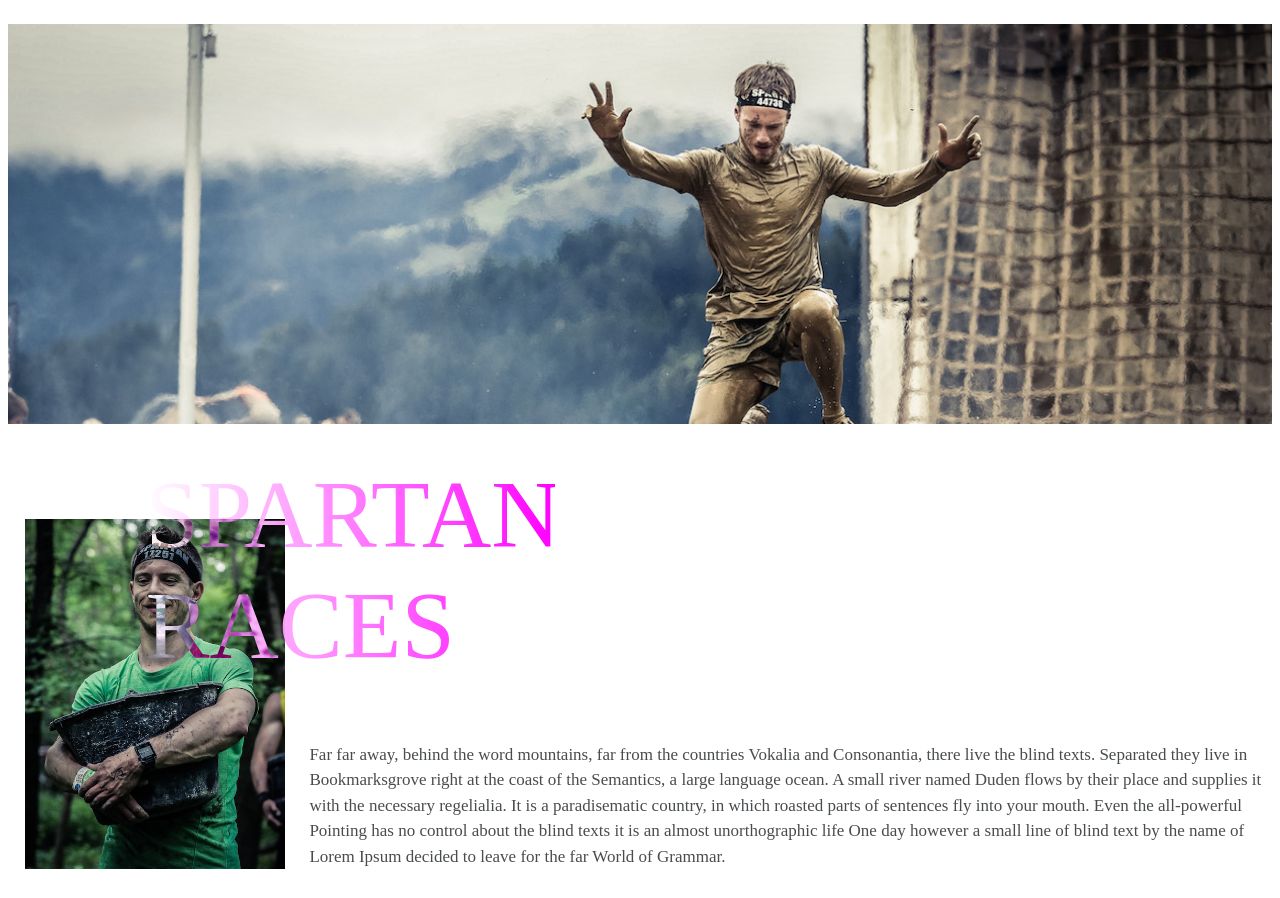
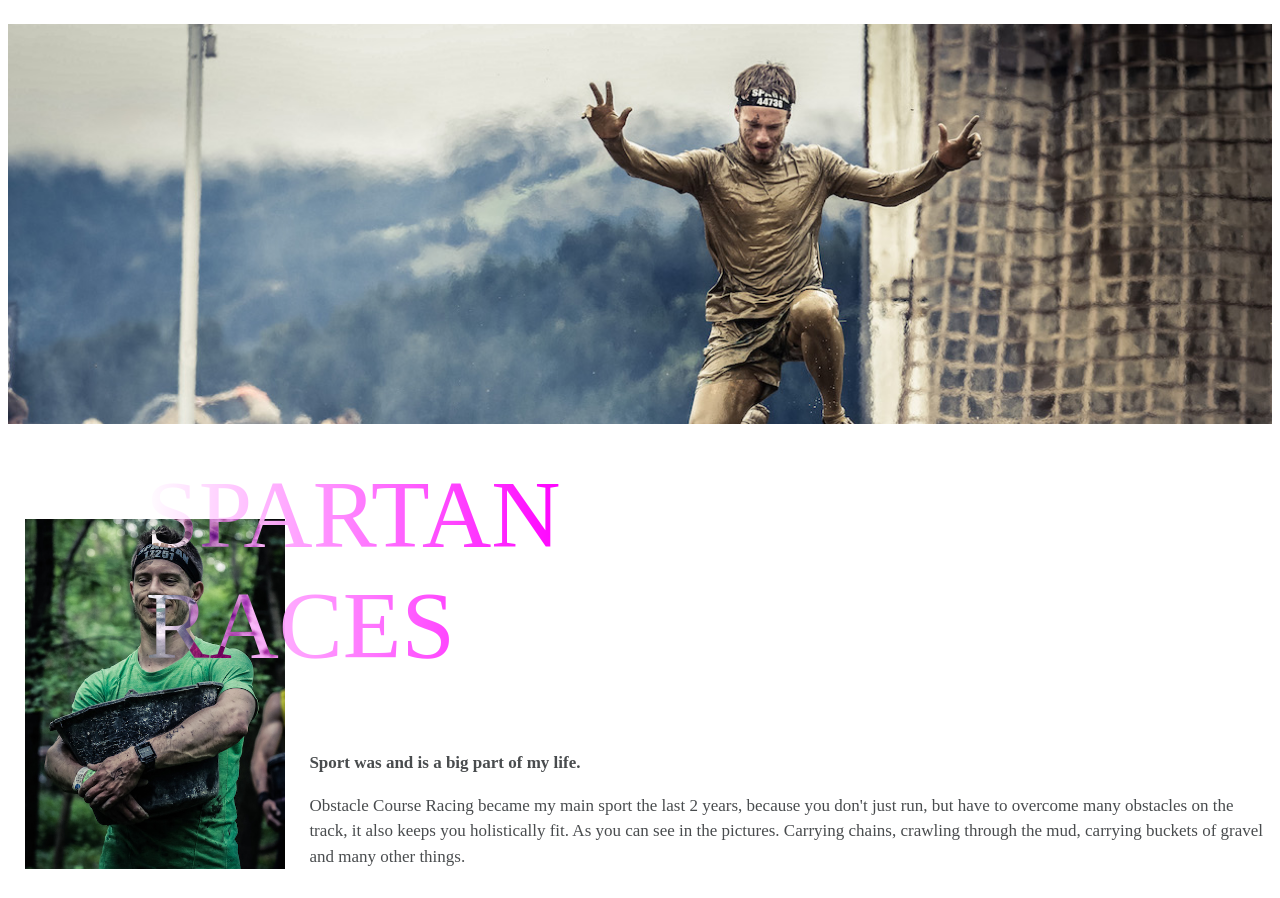
Before and after one commit to LifeOfQui/me-gatsby, a Gatsby site: page /spartan-races in a window 1280 px wide. Shown: the part 54-952 px from the top of the page. Built offline with nearby package versions, Linux system fonts and the light colour scheme; Gatsby itself is replaced by a stand-in of ours.

Commit message:
Texte + Responsiv

```diff
--- a/src/components/SpartanRaceGrid/index.js
+++ b/src/components/SpartanRaceGrid/index.js
@@ -1,6 +1,5 @@
 import React from 'react'
 import { Element } from 'react-scroll'
-import LazyLoad from 'react-lazyload'
 import styled from 'styled-components'
 
 import hero from '../../images/grid/hero.jpg'
@@ -12,20 +11,41 @@ import rock from '../../images/grid/rock.jpg'
 import emMedal from '../../images/grid/emMedal.jpg'
 import sandbag from '../../images/grid/sandbag.jpg'
 
+const Wrapper = styled.section`
+  display: flex;
+  flex-direction: column;
+  @media (min-width: 600px) {
+    flex-direction: row;
+  }
+`
+
 const Outer = styled.div`
+  display: flex;
+  align-items: center;
+  justify-content: center;
   background-image: url(${bucket});
   height: 350px;
-  width: 410px;
+  width: 100%;
   background-repeat: no-repeat;
   position: relative;
   background-size: cover;
   margin-right: 1.5rem;
   flex-shrink: 0;
   flex-basis: 260px;
+  margin-bottom: 2rem;
+
+  @media (min-width: 600px) {
+    width: 410px;
+    margin-bottom: 0;
+  }
 `
 
-const Text = styled.p`
-  width: 410px;
+const Text = styled(SectionHeadline)`
+  mix-blend-mode: color-dodge;
+  font-size: 3.5rem;
+
+  @media (min-width: 700px) {
+    width: 420px;
     mix-blend-mode: difference;
     font-size: 6rem;
     text-transform: uppercase;
@@ -37,6 +57,9 @@ const Text = styled.p`
     padding: 0;
     top: -60px;
     left: 120px;
+    text-align: left;
+    font-weight: normal;
+  }
 `
 
 const Paragraph = styled.p`
@@ -49,83 +72,70 @@ import './races.css'
 
 const SpartanRaceGrid = () => (
   <Element name="anchor-spartanRaces">
-    <div style={{ display: 'flex' }}>
-      <Outer className="backdrop">
-        <Text className="text">Spartan Races</Text>
+    <Wrapper>
+      <Outer>
+        <Text>Spartan Races</Text>
       </Outer>
       <Paragraph style={{ alignSelf: 'flex-end', margin: 0 }}>
-        Far far away, behind the word mountains, far from the countries Vokalia
-        and Consonantia, there live the blind texts. Separated they live in
-        Bookmarksgrove right at the coast of the Semantics, a large language
-        ocean. A small river named Duden flows by their place and supplies it
-        with the necessary regelialia. It is a paradisematic country, in which
-        roasted parts of sentences fly into your mouth. Even the all-powerful
-        Pointing has no control about the blind texts it is an almost
-        unorthographic life One day however a small line of blind text by the
-        name of Lorem Ipsum decided to leave for the far World of Grammar.
+        <strong>Sport was and is a big part of my life.</strong>
+        <p
+          style={{
+            marginBottom: 0,
+          }}
+        >
+          Obstacle Course Racing became my main sport the last 2 years, because
+          you don't just run, but have to overcome many obstacles on the track,
+          it also keeps you holistically fit. As you can see in the pictures.
+          Carrying chains, crawling through the mud, carrying buckets of gravel
+          and many other things.
+        </p>
       </Paragraph>
-    </div>
+    </Wrapper>
     <div className="grid">
       <div className="area">
-        <LazyLoad>
         <img src={hero} alt="" />
-        </LazyLoad>
         <a href="#" target="_blank" className="rollover-content">
           <span>Spartan Race EM Andorra 09/2017</span>
         </a>
       </div>
       <div className="area">
-        <LazyLoad>
         <img src={sandbag} alt="" />
-        </LazyLoad>
         <div href="#" className="rollover-content">
           <span>Spartan Race Oberndorf 09/2016</span>
         </div>
       </div>
       <div className="area">
-        <LazyLoad>
         <img src={mud} alt="" />
-        </LazyLoad>
         <div href="#" className="rollover-content">
           Spartan Race Oberndorf 09/2017
         </div>
       </div>
       <div className="area medal">
-        <LazyLoad>
         <img src={emMedal} alt="" />
-        </LazyLoad>
         <div href="#" className="rollover-content">
           <span>Spartan Race EM Andorra 09/2017</span>
         </div>
       </div>
       <div className="area">
-        <LazyLoad>
         <img src={crawl} alt="" />
-        </LazyLoad>
         <div href="#" className="rollover-content">
           Spartan Race Wien 05/2017
         </div>
       </div>
       <div className="area">
-        <LazyLoad>
         <img src={chain} alt="" />
-        </LazyLoad>
         <div href="#" className="rollover-content">
           <span>Spartan Race Oberndorf 09/2017</span>
         </div>
       </div>
       <div className="area">
-        <LazyLoad>
         <img src={rock} alt="" />
-        </LazyLoad>
         <div href="#" className="rollover-content">
           <span>Spartan Race Sparta 11/2017</span>
         </div>
       </div>
       <div className="area tall">
-        <LazyLoad>
         <img src={bucket} alt="" />
-        </LazyLoad>
         <div href="#" className="rollover-content">
           Spartan Race Wien 05/2017
         </div>
--- a/src/components/SpartanRaceGrid/races.css
+++ b/src/components/SpartanRaceGrid/races.css
@@ -25,7 +25,7 @@
 }
 .area:first-child {
   grid-column: 1;
-  grid-row: 1 / span 2;
+  grid-row: 1 / span 1;
 }
 @media (min-width: 755px) {
   .area:first-child {
@@ -43,6 +43,12 @@
   }
 }
 @media (min-width: 755px) {
+  .area.tall {
+    grid-row: 3 / span 2;
+  }
+}
+
+@media (min-width: 800px) {
   .area.tall {
     grid-row: 2 / span 2;
   }
--- a/src/layouts/index.js
+++ b/src/layouts/index.js
@@ -31,7 +31,9 @@ const Layout = ({ children, data }) => (
           content: 'Quirin Koch',
         },
       ]}
-    />
+    >
+        <html lang="en" />
+    </Helmet>
     <div>{children()}</div>
     <Footer />
   </SiteWrapper>
```
Also changed, not shown: src/components/Aboutme/index.js (+10 -3 lines), src/layouts/index.css (+15 -0 lines). Lines whose indentation alone changed are shown as unchanged.
